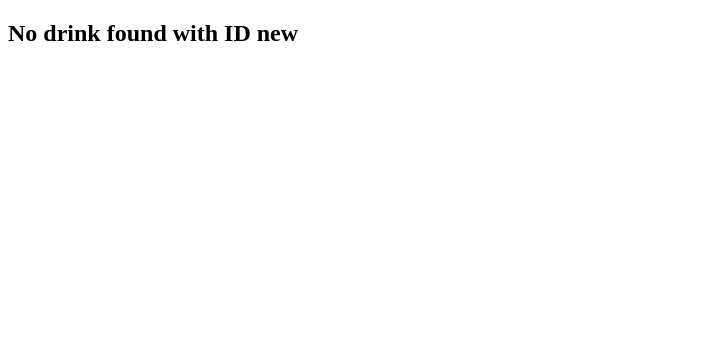
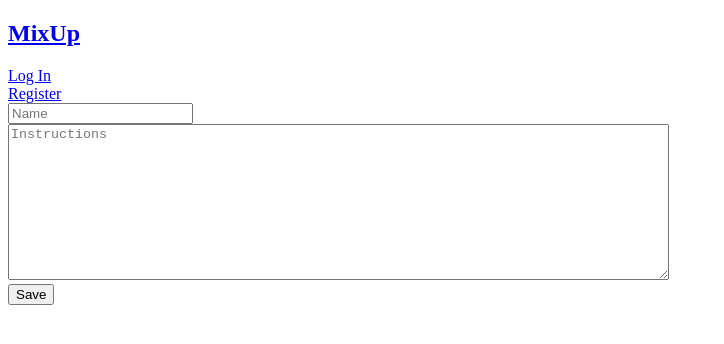
Before and after one commit to benjamincarp/MixUp, a React app: page /drinks/new in a window 1280 px wide. Shown: the top 344 px of the page, without its empty margins (0-724 px from the left). Built offline with nearby package versions, Linux system fonts and the light colour scheme; the HTML template or start-up script is replaced by a standard one.

Commit message:
start form for editing drinks

```diff
--- a/client/src/actions/drinks.js
+++ b/client/src/actions/drinks.js
@@ -2,6 +2,33 @@ import fetch from 'isomorphic-fetch'
 
 export const REQUEST_DRINKS_SUCCESS = "REQUEST_DRINKS_SUCCESS";
 export const REQUEST_DRINKS = "REQUEST_DRINKS";
+export const UPDATE_DRINK_FIELD = "UPDATE_DRINK_FIELD";
+
+export function saveDrink(drink) {
+    console.log('save drink');
+    console.dir(drink);
+}
+
+export function loadDrink(state, id) {
+    if (id === 'new') {
+        return {
+            name: '',
+            ingredients: [],
+            instructions: ''
+        };
+    }
+
+    let drink = state.drinks.drinks.find((drinkObj) => (drinkObj.id.toString() === id));
+
+    //keep the proptypes happy. The component will handle a bad ID
+    if (!drink) drink = {
+        id: id,
+        notFound: true
+    };
+
+    return drink;
+}
+
 
 function requestDrinks() {
     return {
--- a/client/src/components/drink.jsx
+++ b/client/src/components/drink.jsx
@@ -3,7 +3,19 @@ import styles from '../style/app.css';
 import PropTypes from 'prop-types';
 import Header from './header.jsx';
 
-const Drink = ({ drink }) => {
+class Drink extends React.Component {
+    onChange(e) {
+        this.props.fieldUpdateAction(e.target.name, e.target.value)
+    }
+
+    onSubmit(e) {
+        e.preventDefault();
+        this.props.submitAction();
+    }
+
+    render() {
+        const {drink} = this.props;
+
         if (drink.notFound) {
             return (
                 <div className={styles.drink}>
@@ -15,9 +27,22 @@ const Drink = ({ drink }) => {
         return (
             <div className={styles.drink}>
                 <Header/>
-            <h2>{drink.name}</h2>
+                <form onSubmit={this.onSubmit.bind(this)}>
+                    <div>
+                        <input type="text" placeholder="Name" name="name" value={drink.name}
+                               onChange={this.onChange.bind(this)}/>
+                    </div>
+                    <div>
+                        <textarea placeholder="Instructions" name="instructions"
+                           rows="10" cols="80" value={drink.instructions} onChange={this.onChange.bind(this)}/>
+                    </div>
+                    <div>
+                        <input type="submit" value="Save"/>
+                    </div>
+                </form>
             </div>
         );
+    }
 };
 
 Drink.propTypes = {
--- a/client/src/components/drinksList.jsx
+++ b/client/src/components/drinksList.jsx
@@ -3,6 +3,7 @@ import styles from '../style/app.css';
 import PropTypes from 'prop-types';
 import DrinksListItem from './drinksListItem.jsx';
 import Header from './header.jsx';
+import {Link} from 'react-router-dom';
 
 const DrinksList = ({ drinks }) => {
     const list = drinks.map(drink => (
@@ -12,6 +13,7 @@ const DrinksList = ({ drinks }) => {
     return (
         <div className={styles.app}>
             <Header/>
+            <Link to={`/drinks/new`}>Add Drink</Link>
             <ul>{list}</ul>
         </div>
     );
--- a/client/src/components/login.jsx
+++ b/client/src/components/login.jsx
@@ -4,7 +4,7 @@ import PropTypes from 'prop-types';
 import Header from './header.jsx';
 import {Link, Redirect} from 'react-router-dom';
 
-class Login extends React.Component{
+class Login extends React.Component {
     onChange(e) {
         this.props.fieldUpdateAction(e.target.name, e.target.value)
     }
--- a/client/src/containers/drink.jsx
+++ b/client/src/containers/drink.jsx
@@ -1,23 +1,16 @@
 import { connect } from 'react-redux'
 import DrinkComponent from '../components/drink.jsx';
+import * as drinkActions from '../actions/drinks';
 
 const mapStateToProps = (state, ownProps) => {
-    let drink = state.drinks.drinks.find((drinkObj) => (drinkObj.id.toString() === ownProps.match.params.drinkId));
-
-    //keep the proptypes happy. The component will handle a bad ID
-    if (!drink) drink = {
-        id: ownProps.match.params.drinkId,
-        notFound: true
-    };
+    let drink = drinkActions.loadDrink(state, ownProps.match.params.drinkId);
 
     return { drink };
 };
 
 const mapDispatchToProps = (dispatch, ownProps) => (
     {
-        // onClick: () => {
-        //     dispatch(setVisibilityFilter(ownProps.filter))
-        // }
+        submitAction: (drink) => dispatch(drinkActions.saveDrink(drink))
     }
 );
 
```
Also changed, not shown: client/src/actions/currentDrink.js (added, +32 -0 lines), client/src/reducers/currentDrink.js (added, +20 -0 lines), 1 other file (tests, documents, lock files or other folders). Lines whose indentation alone changed are shown as unchanged.
